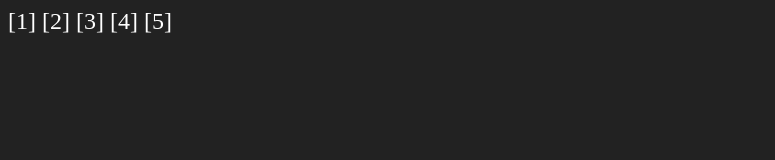
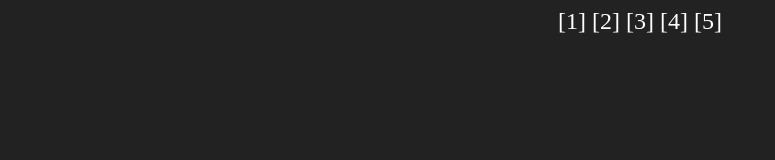
Before and after one commit to kbazant/js-slider, a plain HTML site: page index.html in a window 1280 px wide. Shown: the whole page, without its empty margins (0-775 px from the left). Drawn offline with nearby package versions, Linux system fonts and the light colour scheme.

Commit message:
added style for #slidenumbers

```diff
--- a/index.html
+++ b/index.html
@@ -12,6 +12,11 @@
 
 		#slider img {
 			width: 100%;
+		}
+
+		#slidenumbers {
+			text-align: center;
+			margin-bottom: 10px;
 		}
 	</style>
 
@@ -53,13 +58,13 @@
 </head>
 
 <body onload="changeslide()">
-
-	<span onclick="setslide(1)" style="cursor: pointer;">[1]</span>
-	<span onclick="setslide(2)" style="cursor: pointer;">[2]</span>
-	<span onclick="setslide(3)" style="cursor: pointer;">[3]</span>
-	<span onclick="setslide(4)" style="cursor: pointer;">[4]</span>
-	<span onclick="setslide(5)" style="cursor: pointer;">[5]</span>
-
+	<div id="slidenumbers">
+		<span onclick="setslide(1)" style="cursor: pointer;">[1]</span>
+		<span onclick="setslide(2)" style="cursor: pointer;">[2]</span>
+		<span onclick="setslide(3)" style="cursor: pointer;">[3]</span>
+		<span onclick="setslide(4)" style="cursor: pointer;">[4]</span>
+		<span onclick="setslide(5)" style="cursor: pointer;">[5]</span>
+	</div>
 	<div id="slider">
 
 	</div>
```
